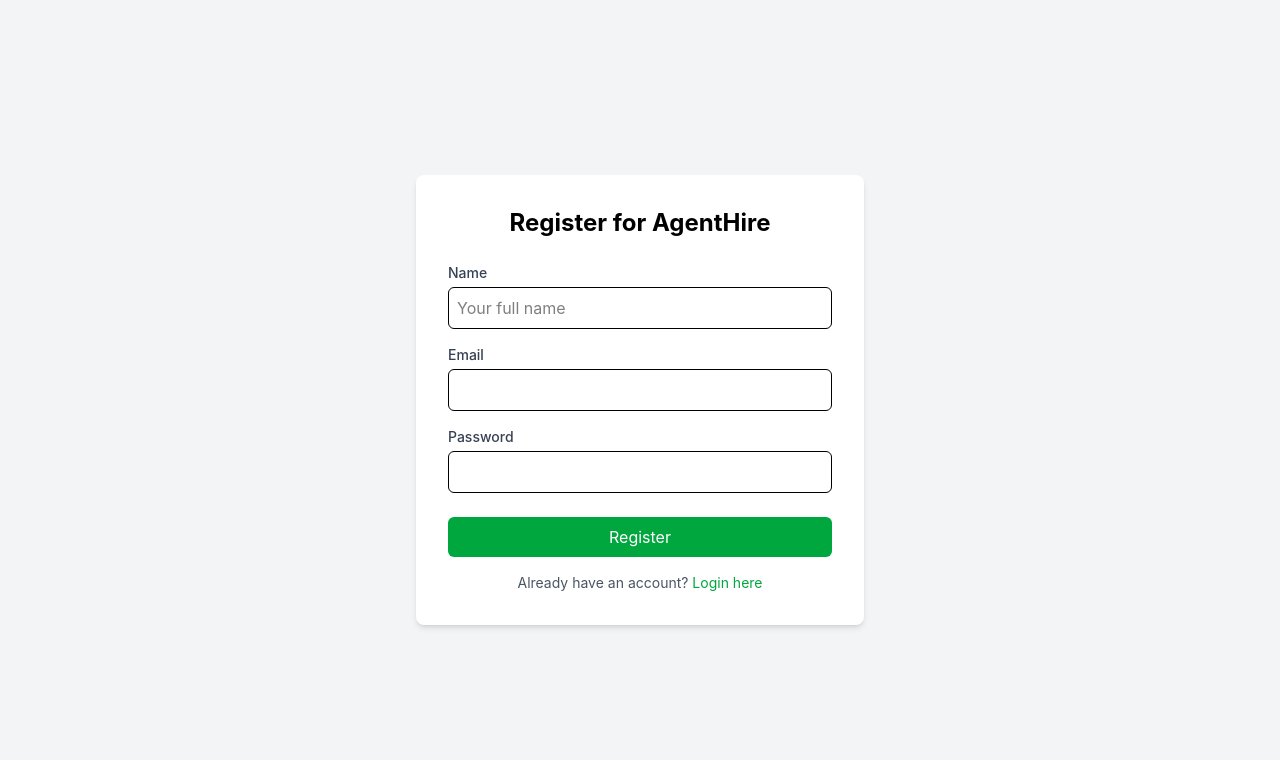
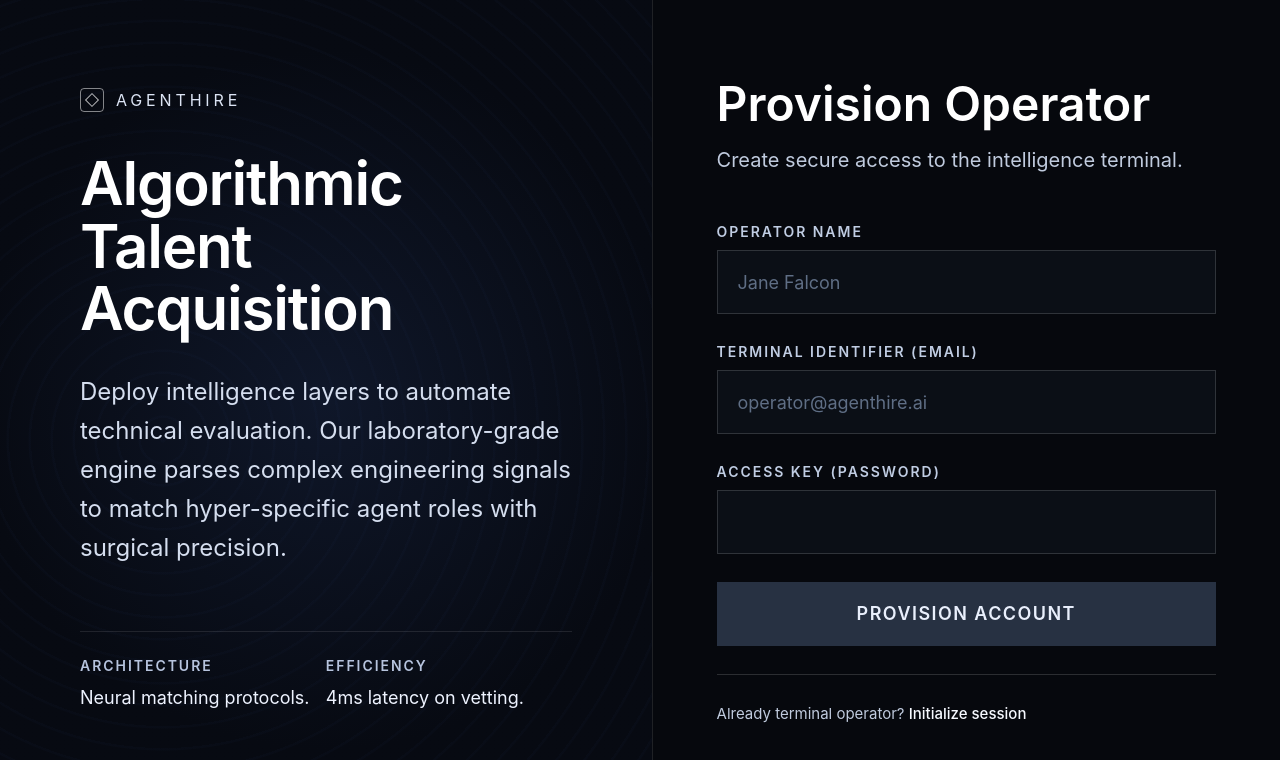
Before and after one commit to mridul3975/PEREGRINE-FALCON, a React (Vite) app in the folder agent-hire/: page /login in a window 1280 px wide. Both pictures are taken after a click on the button "Register here". Shown: the top 760 px of the page. Built offline with nearby package versions, Linux system fonts and the light colour scheme.

Commit message:
feat: redesign signup page layout and enhance user experience with new styling

```diff
--- a/agent-hire/src/Frontend/auth/SignupPage.tsx
+++ b/agent-hire/src/Frontend/auth/SignupPage.tsx
@@ -41,55 +41,104 @@ export default function RegisterPage({ navigate }: RegisterPageProps) {
     };
 
     return (
-        <div className="flex justify-center items-center min-h-screen bg-gray-100">
-            <div className="bg-white p-8 rounded-lg shadow-md w-full max-w-md">
-                <h1 className="text-2xl font-bold mb-6 text-center">Register for AgentHire</h1>
-                <form onSubmit={handleSubmit}>
-                    <div className="mb-4">
-                        <label htmlFor="name" className="block text-sm font-medium text-gray-700">Name</label>
+        <div className="min-h-screen w-full bg-[#06080d] text-[#e8ecf5]">
+            <div className="mx-auto grid min-h-screen max-w-[1400px] grid-cols-1 lg:grid-cols-[1.04fr_1fr]">
+                <section className="relative hidden overflow-hidden border-r border-white/10 lg:flex">
+                    <div className="absolute inset-0 bg-[radial-gradient(circle_at_center,_rgba(26,41,76,0.45)_0%,_rgba(7,10,18,0.98)_68%)]" />
+                    <div className="absolute inset-0 opacity-30 [background:repeating-radial-gradient(circle_at_25%_55%,rgba(40,64,120,0.16),rgba(40,64,120,0.16)_2px,transparent_3px,transparent_22px)]" />
+                    <div className="relative z-10 flex w-full flex-col justify-center px-20">
+                        <div className="mb-10 flex items-center gap-3">
+                            <span className="inline-flex h-6 w-6 items-center justify-center rounded-sm border border-white/50">
+                                <span className="h-2.5 w-2.5 rotate-45 border border-white/70" />
+                            </span>
+                            <p className="tracking-[0.24em] text-[#dce4f4]">AGENTHIRE</p>
+                        </div>
+                        <h1 className="max-w-lg text-6xl font-semibold leading-[1.04] tracking-[-0.02em] text-white">
+                            Algorithmic Talent Acquisition
+                        </h1>
+                        <p className="mt-8 max-w-xl text-2xl leading-relaxed text-[#d5deef]">
+                            Deploy intelligence layers to automate technical evaluation. Our laboratory-grade engine parses
+                            complex engineering signals to match hyper-specific agent roles with surgical precision.
+                        </p>
+                        <div className="mt-16 grid max-w-xl grid-cols-2 border-t border-white/10 pt-6 text-lg">
+                            <div>
+                                <p className="text-sm font-semibold uppercase tracking-[0.14em] text-[#b7c4de]">Architecture</p>
+                                <p className="mt-2 text-[#eef3ff]">Neural matching protocols.</p>
+                            </div>
+                            <div>
+                                <p className="text-sm font-semibold uppercase tracking-[0.14em] text-[#b7c4de]">Efficiency</p>
+                                <p className="mt-2 text-[#eef3ff]">4ms latency on vetting.</p>
+                            </div>
+                        </div>
+                    </div>
+                </section>
+
+                <section className="flex items-center justify-center px-6 py-10 sm:px-10 lg:px-16">
+                    <div className="w-full max-w-[520px]">
+                        <h2 className="text-5xl font-semibold leading-tight text-white">Provision Operator</h2>
+                        <p className="mt-3 text-xl text-[#c0cbde]">Create secure access to the intelligence terminal.</p>
+
+                        <form onSubmit={handleSubmit} className="mt-12 space-y-7">
+                            <div>
+                                <label htmlFor="name" className="mb-2 block text-sm font-semibold uppercase tracking-[0.14em] text-[#c0cde3]">
+                                    Operator Name
+                                </label>
                                 <input
                                     id="name"
                                     type="text"
                                     value={name}
                                     onChange={(e) => setName(e.target.value)}
-                            className="mt-1 p-2 w-full border rounded-md"
-                            placeholder="Your full name"
+                                    className="h-16 w-full border border-white/15 bg-[#0b0f16] px-5 text-lg text-white outline-none placeholder:text-[#5f6e85] focus:border-[#5f7dac]"
+                                    placeholder="Jane Falcon"
                                 />
                             </div>
-                    <div className="mb-4">
-                        <label htmlFor="email" className="block text-sm font-medium text-gray-700">Email</label>
+                            <div>
+                                <label htmlFor="email" className="mb-2 block text-sm font-semibold uppercase tracking-[0.14em] text-[#c0cde3]">
+                                    Terminal Identifier (Email)
+                                </label>
                                 <input
                                     id="email"
                                     type="email"
                                     value={email}
                                     onChange={(e) => setEmail(e.target.value)}
-                            className="mt-1 p-2 w-full border rounded-md"
+                                    className="h-16 w-full border border-white/15 bg-[#0b0f16] px-5 text-lg text-white outline-none placeholder:text-[#5f6e85] focus:border-[#5f7dac]"
+                                    placeholder="operator@agenthire.ai"
                                     required
                                 />
                             </div>
-                    <div className="mb-6">
-                        <label htmlFor="password" className="block text-sm font-medium text-gray-700">Password</label>
+                            <div>
+                                <label htmlFor="password" className="mb-2 block text-sm font-semibold uppercase tracking-[0.14em] text-[#c0cde3]">
+                                    Access Key (Password)
+                                </label>
                                 <input
                                     id="password"
                                     type="password"
                                     value={password}
                                     onChange={(e) => setPassword(e.target.value)}
-                            className="mt-1 p-2 w-full border rounded-md"
+                                    className="h-16 w-full border border-white/15 bg-[#0b0f16] px-5 text-lg text-white outline-none placeholder:text-[#5f6e85] focus:border-[#5f7dac]"
                                     required
                                 />
                             </div>
-                    {error && <p className="text-red-500 text-sm mb-4">{error}</p>}
+
+                            {error && <p className="text-sm text-[#ff7d7d]">{error}</p>}
+
                             <button
                                 type="submit"
-                        className="w-full bg-green-600 text-white p-2 rounded-md hover:bg-green-700 disabled:bg-green-300"
+                                className="h-16 w-full bg-[#273142] text-lg font-semibold uppercase tracking-[0.08em] text-[#e9effc] transition hover:bg-[#314059] disabled:opacity-60"
                                 disabled={isLoading}
                             >
-                        {isLoading ? 'Registering...' : 'Register'}
+                                {isLoading ? 'Provisioning...' : 'Provision Account'}
                             </button>
-                    <p className="mt-4 text-center text-sm text-gray-600">
-                        Already have an account? <button type="button" onClick={() => navigate('/login')} className="text-green-600 hover:underline">Login here</button>
-                    </p>
+
+                            <div className="border-t border-white/15 pt-7 text-[15px] text-[#c0cbde]">
+                                Already terminal operator?{' '}
+                                <button type="button" onClick={() => navigate('/login')} className="font-medium text-[#f6f9ff]">
+                                    Initialize session
+                                </button>
+                            </div>
                         </form>
+                    </div>
+                </section>
             </div>
         </div>
     );
```
Also changed, not shown: 1 other file (tests, documents, lock files or other folders). Lines whose indentation alone changed are shown as unchanged.
